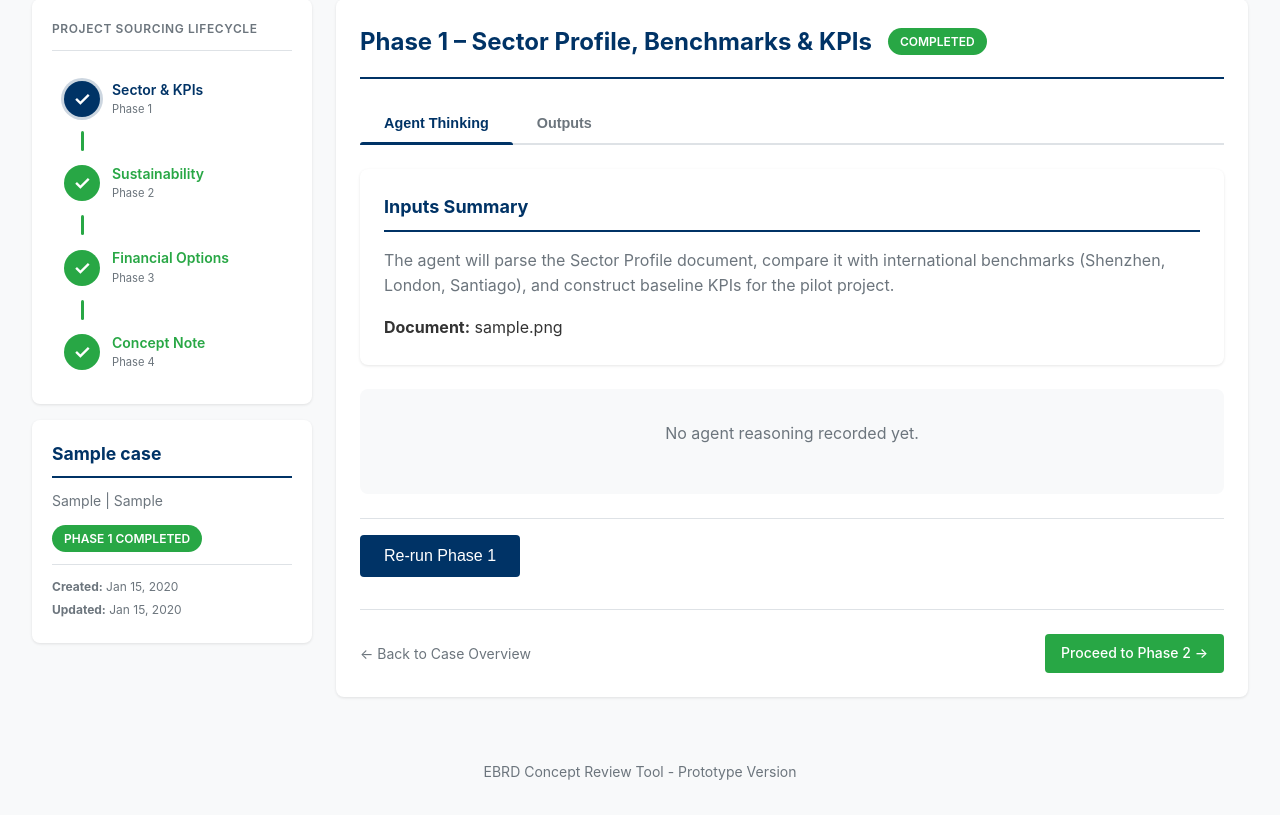
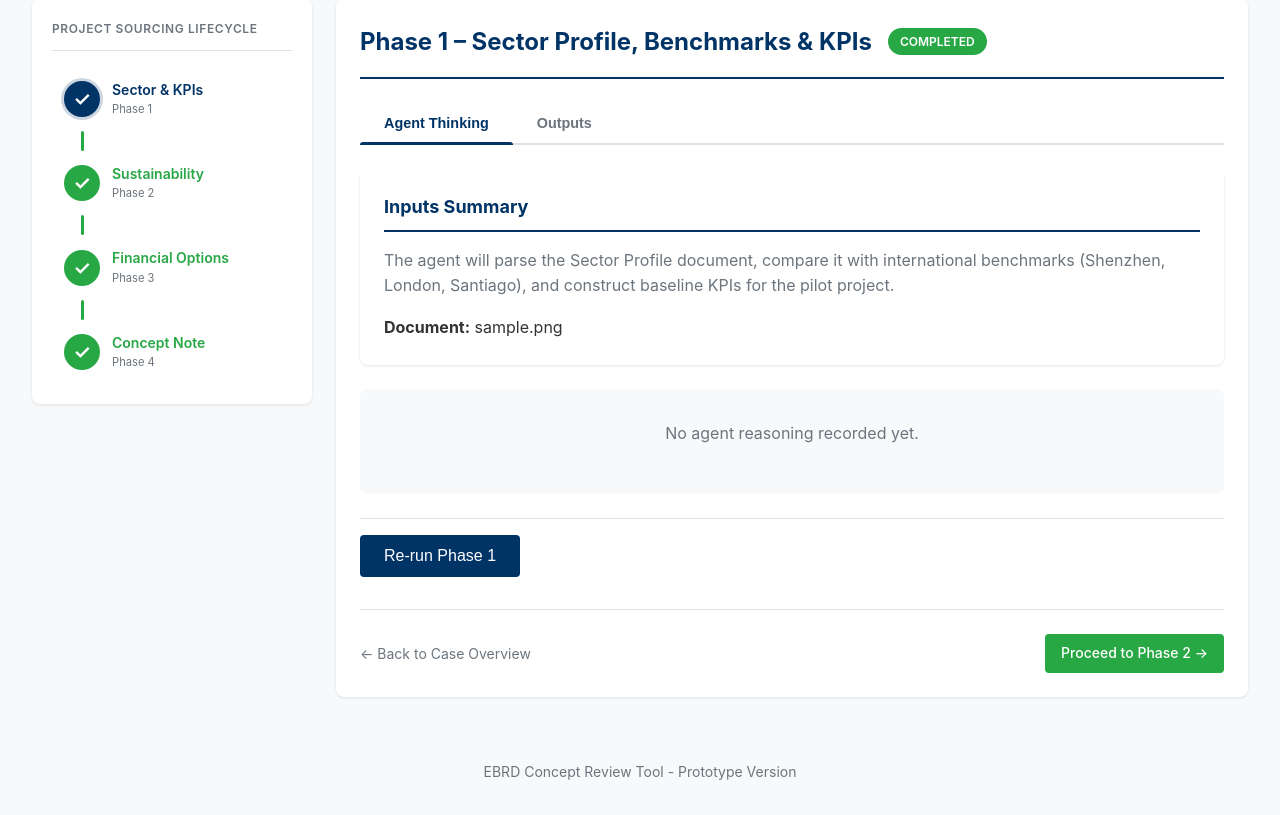
Before and after one commit to masoom181096/ConceptReviewTool, a FastAPI app: page /cases/1/phases/1 in a window 1280 px wide. Shown: the part 107-922 px from the top of the page. Run offline with FastAPI, Linux system fonts and the light colour scheme; tables that the repository leaves empty hold one stand-in row (values such as "Sample post").

Commit message:
Remove case summary card from sidebar on phase pages
Remove the case summary card from the phase sidebar in templates/phase.html.

Replit-Commit-Author: Agent
Replit-Commit-Session-Id: 3b8bb083-30cb-4177-bcae-d30b09678aec
Replit-Commit-Checkpoint-Type: full_checkpoint
Replit-Commit-Event-Id: ed01f665-7fd8-4a15-9151-84bbf6c829fa
Replit-Commit-Screenshot-Url: https://storage.googleapis.com/screenshot-production-us-central1/bb77007f-fa19-45c9-af34-7465a1598c5e/3b8bb083-30cb-4177-bcae-d30b09678aec/FG4Dif0

```diff
--- a/templates/phase.html
+++ b/templates/phase.html
@@ -21,22 +21,6 @@
     <div class="phase-sidebar">
         <!-- Vertical Progress Bar -->
         {{ phase_progress_vertical(case, phase_no) }}
-
-        <!-- Case Summary Card -->
-        <div class="case-summary-card">
-            <h3>{{ case.name }}</h3>
-            <div class="case-summary-meta">{{ case.country }} | {{ case.sector }}</div>
-            {% set phase_completed = (phase_no == 1 and case.phase1_completed) or (phase_no == 2 and case.phase2_completed) or (phase_no == 3 and case.phase3_completed) or (phase_no == 4 and case.phase4_completed) %}
-            {% if phase_completed %}
-                <span class="status-pill status-completed">Phase {{ phase_no }} Completed</span>
-            {% else %}
-                <span class="status-pill status-pending">In Progress</span>
-            {% endif %}
-            <div class="case-summary-dates">
-                <div><strong>Created:</strong> {{ case.created_at.strftime('%b %d, %Y') if case.created_at else '—' }}</div>
-                <div><strong>Updated:</strong> {{ case.updated_at.strftime('%b %d, %Y') if case.updated_at else '—' }}</div>
-            </div>
-        </div>
     </div>
 
     <!-- Main Content Area -->
```
Also changed, not shown: attached_assets/targeted_element_1764673597195.png (added).
